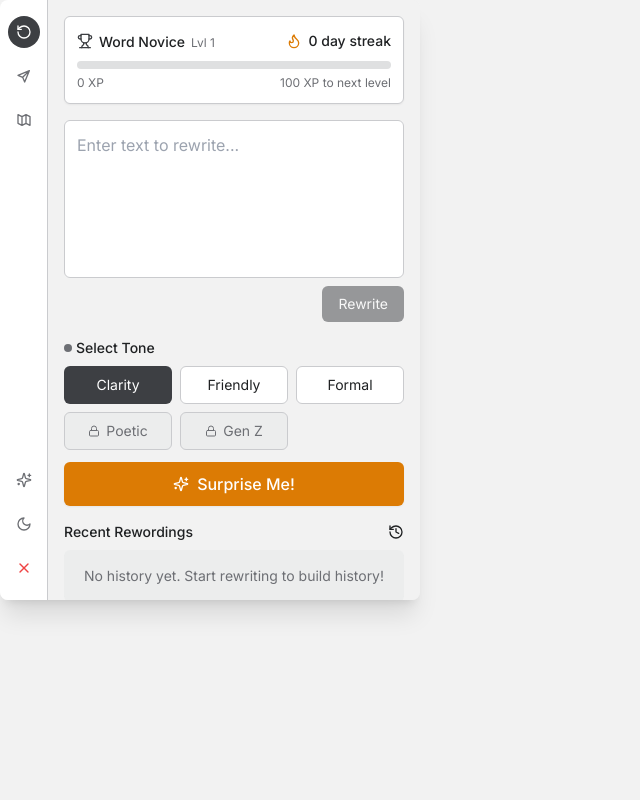
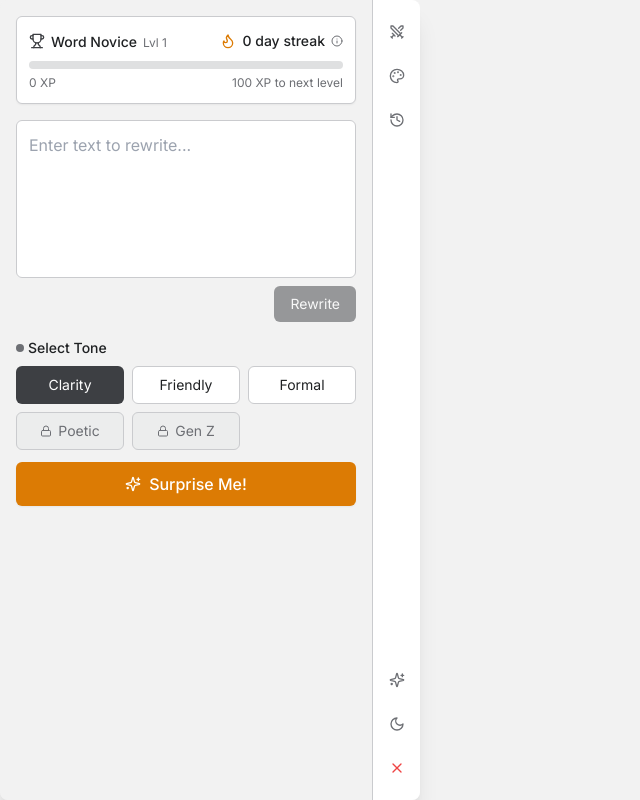
Before and after one commit to danghaonhien/reword-this, a React (Vite) app: page / in a window 1280 px wide. Shown: the whole page, without its empty margins (0-640 px from the left). Built offline with nearby package versions, Linux system fonts and the light colour scheme.

Commit message:
overall UI update

```diff
--- a/src/pages/PopupView.tsx
+++ b/src/pages/PopupView.tsx
@@ -6,7 +6,12 @@ import {
   RotateCcw,
   X,
   Trophy,
-  Flame
+  Flame,
+  History,
+  Swords,
+  Palette,
+  Info,
+  Trash2
 } from 'lucide-react'
 import ToneSelector from '../components/ToneSelector'
 import RewordHistory from '../components/RewordHistory'
@@ -34,6 +39,14 @@ const getLevelTitle = (level: number): string => {
   return level <= titles.length ? titles[level - 1] : "Reword Legend";
 }
 
+interface HistoryItem {
+  id: string
+  originalText: string
+  rewrittenText: string
+  tone: string
+  timestamp: number
+}
+
 const PopupView: React.FC = () => {
   const [textToRewrite, setTextToRewrite] = useState('')
   const [rewrite, setRewrite] = useState('')
@@ -43,7 +56,8 @@ const PopupView: React.FC = () => {
     const savedMode = localStorage.getItem('reword-dark-mode')
     return savedMode === 'true' || (savedMode === null && window.matchMedia('(prefers-color-scheme: dark)').matches)
   })
-  const [currentView, setCurrentView] = useState<'rewrite' | 'battle' | 'custom' | 'rewards'>('rewrite')
+  const [currentView, setCurrentView] = useState<'battle' | 'custom' | 'rewards' | 'history' | null>(null)
+  const [historyItems, setHistoryItems] = useState<HistoryItem[]>([])
   const gameification = useGameification()
   const { addXP, xp, level, streak } = gameification
 
@@ -76,6 +90,27 @@ const PopupView: React.FC = () => {
       document.documentElement.classList.remove('dark')
     }
   }, [isDarkMode])
+
+  // Load history on mount and when it updates
+  const loadHistory = () => {
+    const storedHistory = localStorage.getItem('reword-history')
+    if (storedHistory) {
+      try {
+        const parsedHistory = JSON.parse(storedHistory) as HistoryItem[]
+        setHistoryItems(parsedHistory)
+      } catch (error) {
+        console.error('Error parsing history:', error)
+      }
+    }
+  }
+
+  useEffect(() => {
+    loadHistory()
+    window.addEventListener('rewordHistoryUpdated', loadHistory)
+    return () => {
+      window.removeEventListener('rewordHistoryUpdated', loadHistory)
+    }
+  }, [])
 
   // Save rewrite to history
   const saveToHistory = (original: string, rewritten: string, tone: string) => {
@@ -123,13 +158,28 @@ const PopupView: React.FC = () => {
     setTextToRewrite(text)
     setShowInput(true)
     setRewrite('')
+    setCurrentView(null)
+  }
+
+  // Handle history item deletion
+  const handleDeleteHistoryItem = (id: string) => {
+    try {
+      const updatedItems = historyItems.filter(item => item.id !== id)
+      localStorage.setItem('reword-history', JSON.stringify(updatedItems))
+      setHistoryItems(updatedItems)
+
+      // Notify other components
+      window.dispatchEvent(new Event('rewordHistoryUpdated'))
+    } catch (error) {
+      console.error('Error deleting history item:', error)
+    }
   }
 
   // Reset to input view
   const resetView = () => {
     setShowInput(true)
     setRewrite('')
-    setCurrentView('rewrite')
+    setCurrentView(null)
   }
 
   // Start another rewrite with the same text
@@ -145,79 +195,85 @@ const PopupView: React.FC = () => {
   }
 
   return (
-    <div className="flex flex-grow h-full max-h-[600px] bg-background">
-      {/* Sidebar */}
-      <div className="flex flex-col items-center w-12 py-4 bg-card border-r border-border">
-        {/* Navigation buttons */}
-        <div className="flex flex-col items-center gap-3 mb-auto">
+    <div className="flex flex-grow h-full min-h-screen bg-background">
+      {/* Main content area */}
+      <div className="flex-1 flex flex-col h-full min-h-screen overflow-hidden">
+        {/* Main content - conditionally render based on current view */}
+        <div className="flex-1 overflow-hidden">
+          {currentView === 'rewards' ? (
+            <div className="h-full overflow-auto custom-scrollbar p-4">
               <button
-            onClick={() => setCurrentView('rewrite')}
-            className={`p-2 rounded-full ${currentView === 'rewrite' ? 'bg-primary text-primary-foreground' : 'hover:bg-muted/50 text-muted-foreground'}`}
-            title="Standard Rewrite"
+                onClick={resetView}
+                className="inline-flex items-center text-sm text-muted-foreground mb-4 hover:text-foreground"
               >
-            <RotateCcw className="w-4 h-4" />
+                ← Back to Home
               </button>
-
+              <RewardsPanel onBack={resetView} />
+            </div>
+          ) : currentView === 'history' ? (
+            <div className="h-full overflow-auto custom-scrollbar p-4">
               <button
-            onClick={() => setCurrentView('battle')}
-            className={`p-2 rounded-full ${currentView === 'battle' ? 'bg-primary text-primary-foreground' : 'hover:bg-muted/50 text-muted-foreground'}`}
-            title="Battle Rewrite"
+                onClick={resetView}
+                className="inline-flex items-center text-sm text-muted-foreground mb-4 hover:text-foreground"
               >
-            <svg className="w-4 h-4" viewBox="0 0 24 24" fill="none" xmlns="http://www.w3.org/2000/svg">
-              <path d="M20 4L3 11L10 14M20 4L13 21L10 14M20 4L10 14" stroke="currentColor" strokeWidth="2" strokeLinecap="round" strokeLinejoin="round"/>
-            </svg>
+                ← Back to Home
               </button>
-
+              <h3 className="text-sm font-medium mb-4">Rewrite History</h3>
+              <div className="space-y-3">
+                {historyItems.length === 0 ? (
+                  <div className="text-sm text-muted-foreground text-center py-4 bg-muted/30 rounded-md">
+                    No history yet. Start rewriting to build history!
+                  </div>
+                ) : (
+                  historyItems.map((item) => (
+                    <div key={item.id} className="border border-border rounded-md p-2 text-xs">
+                      <div className="flex justify-between items-center mb-1">
+                        <span className="capitalize font-medium text-xs">{item.tone} tone</span>
+                        <div className="flex items-center gap-2">
+                          <span className="text-xxs text-muted-foreground">
+                            {new Date(item.timestamp).toLocaleDateString()}
+                            {' '}
+                            {new Date(item.timestamp).toLocaleTimeString(undefined, {
+                              hour: '2-digit',
+                              minute: '2-digit'
+                            })}
+                          </span>
                           <button
-            onClick={() => setCurrentView('custom')}
-            className={`p-2 rounded-full ${currentView === 'custom' ? 'bg-primary text-primary-foreground' : 'hover:bg-muted/50 text-muted-foreground'}`}
-            title="Custom Tone Rewrite"
+                            onClick={() => handleDeleteHistoryItem(item.id)}
+                            className="p-1 rounded-full hover:bg-destructive/10 text-muted-foreground hover:text-destructive"
+                            title="Delete this history item"
                           >
-            <svg className="w-4 h-4" viewBox="0 0 24 24" fill="none" xmlns="http://www.w3.org/2000/svg">
-              <path d="M9 20L3 17V4L9 7M9 20V7M9 20L15 17M9 7L15 4M15 4L21 7V20L15 17M15 17V4" stroke="currentColor" strokeWidth="2" strokeLinecap="round" strokeLinejoin="round"/>
-            </svg>
-          </button>
-        </div>
-
-        {/* Bottom controls */}
-        <div className="flex flex-col items-center gap-3 mt-auto">
-          <button
-            onClick={() => setCurrentView('rewards')}
-            className={`p-2 rounded-full ${currentView === 'rewards' ? 'bg-primary text-primary-foreground' : 'hover:bg-muted/50 text-muted-foreground'}`}
-            title="Rewards"
-          >
-            <Sparkles className="w-4 h-4" />
-          </button>
-
-          <button
-            onClick={toggleTheme}
-            className="p-2 rounded-full hover:bg-muted/50 text-muted-foreground"
-            title={isDarkMode ? 'Switch to Light Mode' : 'Switch to Dark Mode'}
-          >
-            {isDarkMode ? <Sun className="w-4 h-4" /> : <Moon className="w-4 h-4" />}
-          </button>
-
-          <button
-            onClick={closeApp}
-            className="p-2 rounded-full hover:bg-destructive/20 text-destructive"
-            title="Close"
-          >
-            <X className="w-4 h-4" />
+                            <Trash2 className="w-3 h-3" />
                           </button>
                         </div>
                       </div>
 
-      {/* Main content area */}
-      <div className="flex-1 flex flex-col h-full max-h-[600px] overflow-hidden">
-        {/* Main content - conditionally render based on current view */}
-        <div className="flex-1 overflow-hidden">
-          {currentView === 'rewards' ? (
-            <div className="h-full overflow-auto custom-scrollbar p-4">
-              <RewardsPanel onBack={resetView} />
+                      <div
+                        className="bg-muted/30 p-1.5 rounded-sm mb-1.5 cursor-pointer hover:bg-muted/50 transition-colors"
+                        onClick={() => handleHistorySelect(item.rewrittenText)}
+                      >
+                        {item.rewrittenText.length > 80
+                          ? `${item.rewrittenText.substring(0, 80)}...`
+                          : item.rewrittenText
+                        }
+                      </div>
+
+                      <div className="flex justify-between items-center">
+                        <span className="text-xxs text-muted-foreground line-clamp-1">
+                          {item.originalText.length > 40
+                            ? `${item.originalText.substring(0, 40)}...`
+                            : item.originalText
+                          }
+                        </span>
+                      </div>
+                    </div>
+                  ))
+                )}
+              </div>
             </div>
           ) : (
             <div className="h-full overflow-auto custom-scrollbar p-4">
-              {showInput ? (
+              {currentView === null ? (
                 <>
                   {/* XP Display Component */}
                   <div className="mb-4 bg-card border border-border rounded-md p-3 shadow-sm">
@@ -229,9 +285,14 @@ const PopupView: React.FC = () => {
                           <span className="text-xs text-muted-foreground ml-1.5">Lvl {level}</span>
                         </div>
                       </div>
-                      <div className="flex items-center gap-1.5">
+                      <div className="flex items-center gap-1.5 relative group">
                         <Flame className="w-4 h-4 text-accent" />
                         <span className="text-sm font-medium">{streak} day streak</span>
+                        <Info className="w-3 h-3 text-muted-foreground cursor-help" />
+                        <div className="absolute bottom-full right-0 mb-2 bg-popover text-popover-foreground text-xs p-2 rounded shadow-md opacity-0 group-hover:opacity-100 transition-opacity pointer-events-none">
+                          <div className="text-xs">Current streak: {streak}/7 days</div>
+                          <div className="text-xs mt-1">Keep rewriting daily to maintain your streak!</div>
+                        </div>
                       </div>
                     </div>
 
@@ -254,33 +315,44 @@ const PopupView: React.FC = () => {
                     onRewriteClick={() => setShowInput(false)}
                   />
 
-                  {currentView === 'rewrite' && (
                   <ToneSelector
                     selectedTone={selectedTone}
                     onChange={setSelectedTone}
                     onSurpriseMe={handleSurpriseMe}
                   />
-                  )}
+                </>
+              ) : showInput ? (
+                <>
+                  <button
+                    onClick={resetView}
+                    className="inline-flex items-center text-sm text-muted-foreground mb-4 hover:text-foreground"
+                  >
+                    ← Back to Home
+                  </button>
 
-                  <div className="mt-4">
-                    <div className="flex items-center justify-between mb-2">
-                      <h3 className="text-sm font-medium">Recent Rewordings</h3>
-                      <RewordHistory
-                        onSelectHistoryItem={handleHistorySelect}
-                        hideLabel
+                  <TextInput
+                    text={textToRewrite}
+                    onTextChange={setTextToRewrite}
+                    onRewriteClick={() => setShowInput(false)}
                   />
-                    </div>
-                    <RewordHistory
-                      onSelectHistoryItem={handleHistorySelect}
-                      fullPage
-                      showLimited
+
+                  <ToneSelector
+                    selectedTone={selectedTone}
+                    onChange={setSelectedTone}
+                    onSurpriseMe={handleSurpriseMe}
                   />
-                  </div>
                 </>
               ) : (
                 <>
-                  {currentView === 'rewrite' && (
+                  {!showInput && (
                     <div className="space-y-4">
+                      <button
+                        onClick={resetView}
+                        className="inline-flex items-center text-sm text-muted-foreground mb-4 hover:text-foreground"
+                      >
+                        ← Back to Home
+                      </button>
+
                       <RewordResult
                         originalText={textToRewrite}
                         tone={selectedTone}
@@ -291,22 +363,127 @@ const PopupView: React.FC = () => {
                   )}
 
                   {currentView === 'battle' && (
+                    <>
+                      <button
+                        onClick={resetView}
+                        className="inline-flex items-center text-sm text-muted-foreground mb-4 hover:text-foreground"
+                      >
+                        ← Back to Home
+                      </button>
+
                       <RewriteBattle
                         originalText={textToRewrite}
                         onRewriteAgain={rewriteAgain}
                       />
+                    </>
                   )}
 
                   {currentView === 'custom' && (
+                    <>
+                      <button
+                        onClick={resetView}
+                        className="inline-flex items-center text-sm text-muted-foreground mb-4 hover:text-foreground"
+                      >
+                        ← Back to Home
+                      </button>
+
                       <CustomToneBuilder
                         originalText={textToRewrite}
                         onRewriteAgain={rewriteAgain}
                       />
+                    </>
                   )}
                 </>
               )}
             </div>
           )}
+        </div>
+      </div>
+
+      {/* Sidebar - moved to the right */}
+      <div className="flex flex-col items-center w-12 py-4 bg-card border-l border-border">
+        {/* Navigation buttons */}
+        <div className="flex flex-col items-center gap-3 mb-auto">
+          <div className="relative group">
+            <button
+              onClick={() => setCurrentView('battle')}
+              className={`p-2 rounded-full ${currentView === 'battle' ? 'bg-primary text-primary-foreground' : 'hover:bg-muted/50 text-muted-foreground'}`}
+              title="Battle Rewrite"
+            >
+              <Swords className="w-4 h-4" />
+            </button>
+            <span className="absolute right-[calc(100%+8px)] top-1/2 -translate-y-1/2 opacity-0 group-hover:opacity-100 transition-opacity bg-popover text-popover-foreground text-xs px-2 py-1 rounded pointer-events-none whitespace-nowrap">
+              Rewrite Battle
+            </span>
+          </div>
+
+          <div className="relative group">
+            <button
+              onClick={() => setCurrentView('custom')}
+              className={`p-2 rounded-full ${currentView === 'custom' ? 'bg-primary text-primary-foreground' : 'hover:bg-muted/50 text-muted-foreground'}`}
+              title="Custom Tone Rewrite"
+            >
+              <Palette className="w-4 h-4" />
+            </button>
+            <span className="absolute right-[calc(100%+8px)] top-1/2 -translate-y-1/2 opacity-0 group-hover:opacity-100 transition-opacity bg-popover text-popover-foreground text-xs px-2 py-1 rounded pointer-events-none whitespace-nowrap">
+              Custom Tone
+            </span>
+          </div>
+
+          <div className="relative group">
+            <button
+              onClick={() => setCurrentView('history')}
+              className={`p-2 rounded-full ${currentView === 'history' ? 'bg-primary text-primary-foreground' : 'hover:bg-muted/50 text-muted-foreground'}`}
+              title="Rewrite History"
+            >
+              <History className="w-4 h-4" />
+            </button>
+            <span className="absolute right-[calc(100%+8px)] top-1/2 -translate-y-1/2 opacity-0 group-hover:opacity-100 transition-opacity bg-popover text-popover-foreground text-xs px-2 py-1 rounded pointer-events-none whitespace-nowrap">
+              History
+            </span>
+          </div>
+        </div>
+
+        {/* Bottom controls */}
+        <div className="flex flex-col items-center gap-3 mt-auto">
+          <div className="relative group">
+            <button
+              onClick={() => setCurrentView('rewards')}
+              className={`p-2 rounded-full ${currentView === 'rewards' ? 'bg-primary text-primary-foreground' : 'hover:bg-muted/50 text-muted-foreground'}`}
+              title="Rewards"
+            >
+              <Sparkles className="w-4 h-4" />
+            </button>
+            <span className="absolute right-[calc(100%+8px)] top-1/2 -translate-y-1/2 opacity-0 group-hover:opacity-100 transition-opacity bg-popover text-popover-foreground text-xs px-2 py-1 rounded pointer-events-none whitespace-nowrap">
+              Rewards
+            </span>
+          </div>
+
+          <div className="relative group">
+            <button
+              onClick={toggleTheme}
+              className="p-2 rounded-full hover:bg-muted/50 text-muted-foreground"
+              title={isDarkMode ? 'Switch to Light Mode' : 'Switch to Dark Mode'}
+            >
+              {isDarkMode ? <Sun className="w-4 h-4" /> : <Moon className="w-4 h-4" />}
+            </button>
+            <span className="absolute right-[calc(100%+8px)] top-1/2 -translate-y-1/2 opacity-0 group-hover:opacity-100 transition-opacity bg-popover text-popover-foreground text-xs px-2 py-1 rounded pointer-events-none whitespace-nowrap">
+              {isDarkMode ? 'Light Mode' : 'Dark Mode'}
+            </span>
+          </div>
+
+          <div className="relative group">
+            <button
+              onClick={closeApp}
+              className="p-2 rounded-full hover:bg-destructive/20 text-destructive"
+              title="Close"
+            >
+              <X className="w-4 h-4" />
+            </button>
+            <span className="absolute right-[calc(100%+8px)] top-1/2 -translate-y-1/2 opacity-0 group-hover:opacity-100 transition-opacity bg-popover text-popover-foreground text-xs px-2 py-1 rounded pointer-events-none whitespace-nowrap">
+              Close
+            </span>
+          </div>
         </div>
       </div>
     </div>
```
Lines whose indentation alone changed are shown as unchanged.
